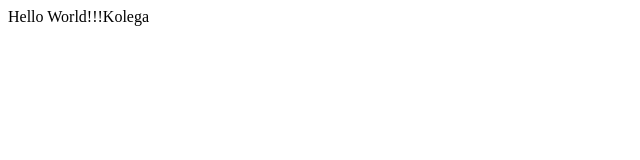
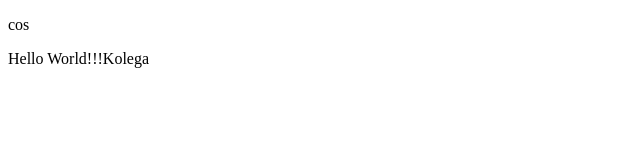
Before and after one commit to Wojczi96/GitTutorial, a plain HTML site: page index.html in a window 1280 px wide. Shown: the whole page, without its empty margins (0-640 px from the left). Drawn offline with Linux system fonts and the light colour scheme.

Commit message:
Add text

```diff
--- a/index.html
+++ b/index.html
@@ -6,6 +6,7 @@
     <title>Git Tutorial</title>
   </head>
   <body>
+    <p>cos</p>
     Hello World!!!Kolega
   </body>
 </html>
```
